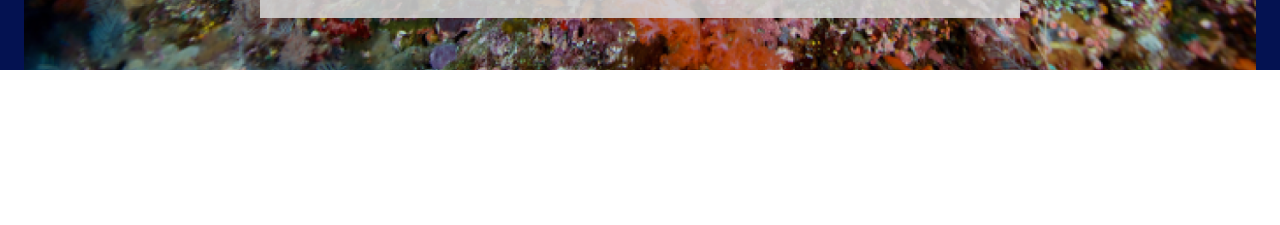
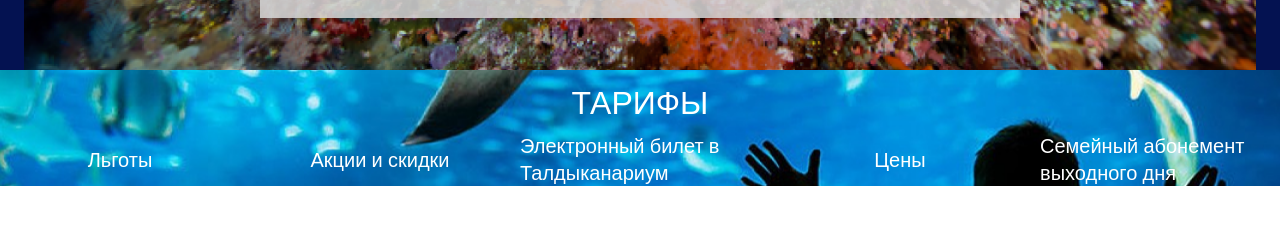
Before and after one commit to XenoPOMP/college-2023-oceanarium, a React (Vite) app: page / in a window 1280 px wide. Shown: the part 791-1016 px from the top of the page. After the commit the page ends 977 px from the top, so only its background shows below. Built offline with nearby package versions, Linux system fonts and the light colour scheme.

Commit message:
добавил секцию с тарифами

```diff
--- a/src/assets/components/Layout/Layout.tsx
+++ b/src/assets/components/Layout/Layout.tsx
@@ -8,7 +8,7 @@ const Layout: FC<LayoutProps> = ({ children }) => {
     <GlobalProvider>
       <Header />
 
-      <main style={{ height: '3000px' }}>{children}</main>
+      <main>{children}</main>
     </GlobalProvider>
   );
 };
--- /dev/null
+++ b/src/assets/components/Plans/Plans.module.scss
@@ -0,0 +1,28 @@
+@import "src/assets/styles/templates";
+
+section.plans {
+  @extend %mainFont;
+  background-size: cover;
+  background: url("src/media/backs/plans-back.png") center;
+  font-size: 20px;
+  color: white;
+
+  h2 {
+    @extend %light;
+    @extend %notSelectable;
+
+    text-transform: uppercase;
+    font-size: 1.6em;
+    text-align: center;
+    padding: .3em 0;
+  }
+
+  .links {
+    @extend %uiGrid;
+    font-size: 1em;
+
+    .link {
+      @extend %flexCenter;
+    }
+  }
+}
--- /dev/null
+++ b/src/assets/components/Plans/Plans.tsx
@@ -0,0 +1,33 @@
+import styles from './Plans.module.scss';
+import cn from 'classnames';
+import useLocalization from '@hooks/useLocalization';
+
+const Plans = () => {
+  const loc = useLocalization();
+
+  return (
+    <section className={cn(styles.plans)}>
+      <h2>{loc.plansSection.header}</h2>
+
+      <div className={cn(styles.links)}>
+        <div className={cn(styles.link)}>{loc.plansSection.plans.benefits}</div>
+
+        <div className={cn(styles.link)}>
+          {loc.plansSection.plans.discounts}
+        </div>
+
+        <div className={cn(styles.link)}>
+          {loc.plansSection.plans.electronicTicket}
+        </div>
+
+        <div className={cn(styles.link)}>{loc.plansSection.plans.prices}</div>
+
+        <div className={cn(styles.link)}>
+          {loc.plansSection.plans.familyPass}
+        </div>
+      </div>
+    </section>
+  );
+};
+
+export default Plans;
--- a/src/assets/localization/locales/kz.ts
+++ b/src/assets/localization/locales/kz.ts
@@ -42,6 +42,17 @@ const kz: Localization = {
       doSomeDungWithFishes: 'Балықпен нәжіс',
     },
   },
+
+  plansSection: {
+    header: 'Тарифтер',
+    plans: {
+      benefits: 'Жеңілдіктер',
+      discounts: 'Акциялар мен жеңілдіктер',
+      electronicTicket: 'Талдықанариумға электронды билет',
+      prices: 'Бағалар',
+      familyPass: 'Демалыс күндері отбасылық билет',
+    },
+  },
 };
 
 export default kz;
--- a/src/assets/localization/locales/ru.ts
+++ b/src/assets/localization/locales/ru.ts
@@ -42,6 +42,17 @@ const ru: Localization = {
       doSomeDungWithFishes: 'Покакать с рыбками',
     },
   },
+
+  plansSection: {
+    header: 'ТАРИФЫ',
+    plans: {
+      benefits: 'Льготы',
+      discounts: 'Акции и скидки',
+      electronicTicket: 'Электронный билет в Талдыканариум',
+      prices: 'Цены',
+      familyPass: 'Семейный абонемент выходного дня',
+    },
+  },
 };
 
 export default ru;
--- a/src/assets/pages/MainPage/MainPage.tsx
+++ b/src/assets/pages/MainPage/MainPage.tsx
@@ -1,6 +1,7 @@
 import Page from '@components/Page/Page';
 import ExhibitionsPreview from '@components/ExhibitionsPreview/ExhibitionsPreview';
 import useLocalization from '@hooks/useLocalization';
+import Plans from '@components/Plans/Plans';
 
 const MainPage = () => {
   const loc = useLocalization();
@@ -14,6 +15,8 @@ const MainPage = () => {
       }}
     >
       <ExhibitionsPreview />
+
+      <Plans />
     </Page>
   );
 };
```
Also changed, not shown: src/assets/localization/Localization.ts (+10 -0 lines), src/media/backs/plans-back.png (added).
